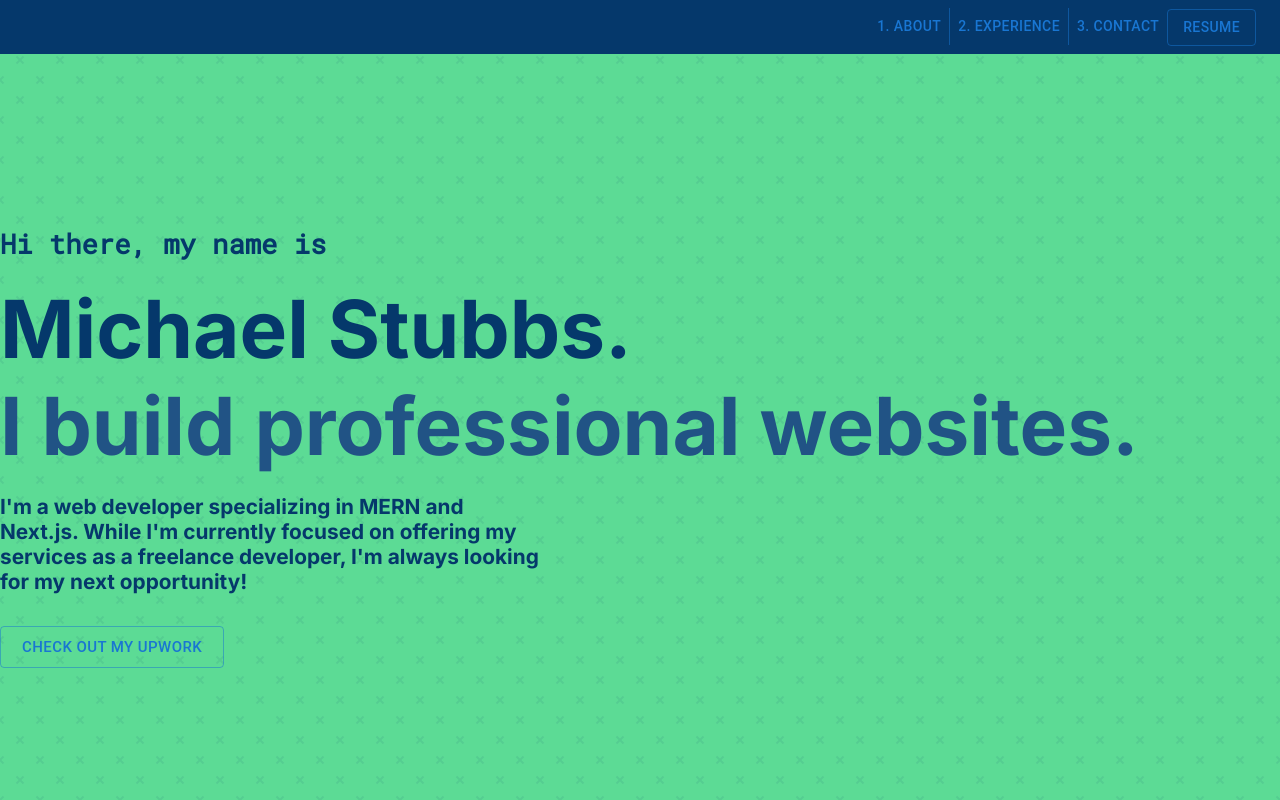
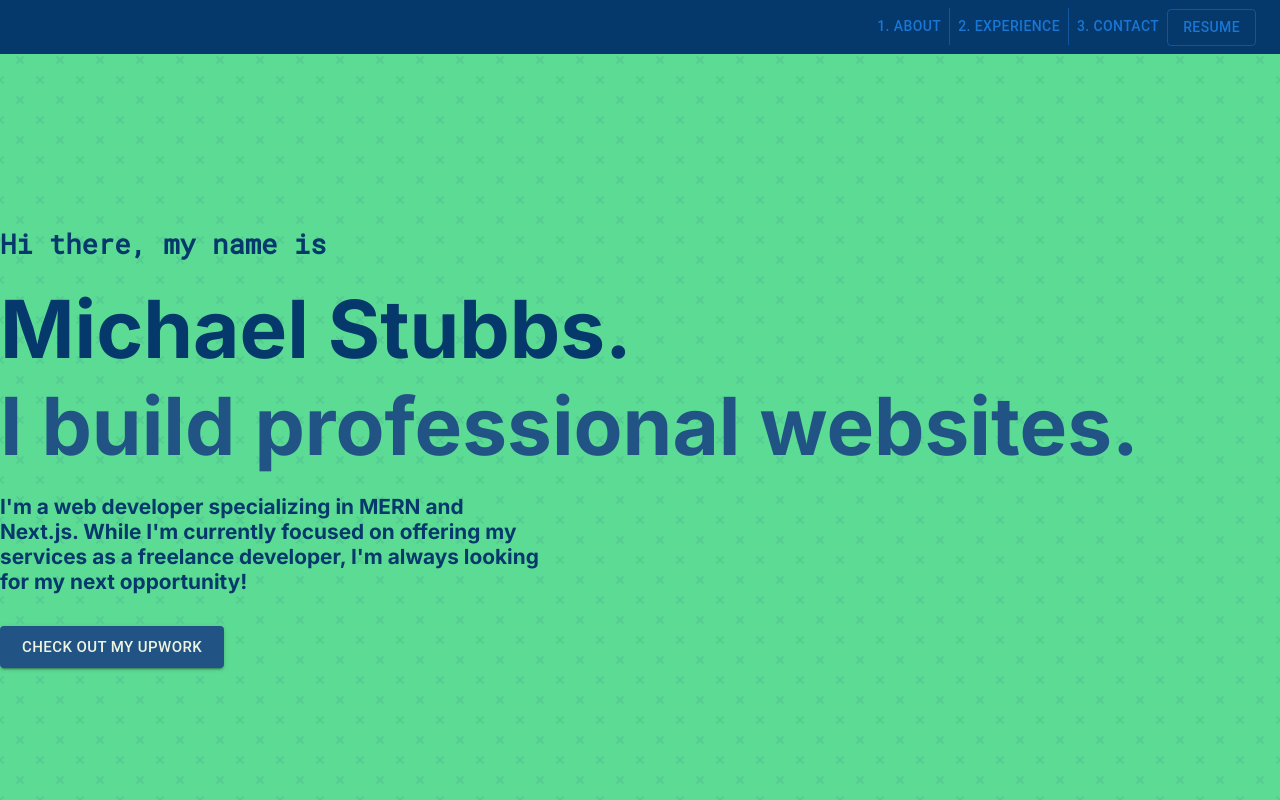
Before and after one commit to michael-stubbs/Portfolio, a React (Create React App) app: page / in a window 1280 px wide. Shown: the top 800 px of the page. Built offline with nearby package versions, Linux system fonts and the light colour scheme.

Commit message:
add MUI custom theme

```diff
--- a/src/components/Main.jsx
+++ b/src/components/Main.jsx
@@ -1,6 +1,15 @@
-import { Button } from "@mui/material";
+import { Button, createTheme, ThemeProvider } from "@mui/material";
 
 import styles from "../styles/Main.module.scss";
+
+const theme = createTheme({
+  palette: {
+    primary: {
+      main: "#215385",
+      contrastText: "#EDF5E1",
+    },
+  },
+});
 
 function Main() {
   return (
@@ -16,9 +25,11 @@
             I'm always looking for my next opportunity!
           </p>
           <div className={styles.upwork}>
-            <Button variant="outlined" size="large">
-              Check out my Upwork
-            </Button>
+            <ThemeProvider theme={theme}>
+              <Button variant="contained" size="large" color="primary">
+                Check out my Upwork
+              </Button>
+            </ThemeProvider>
           </div>
         </div>
       </div>
```
